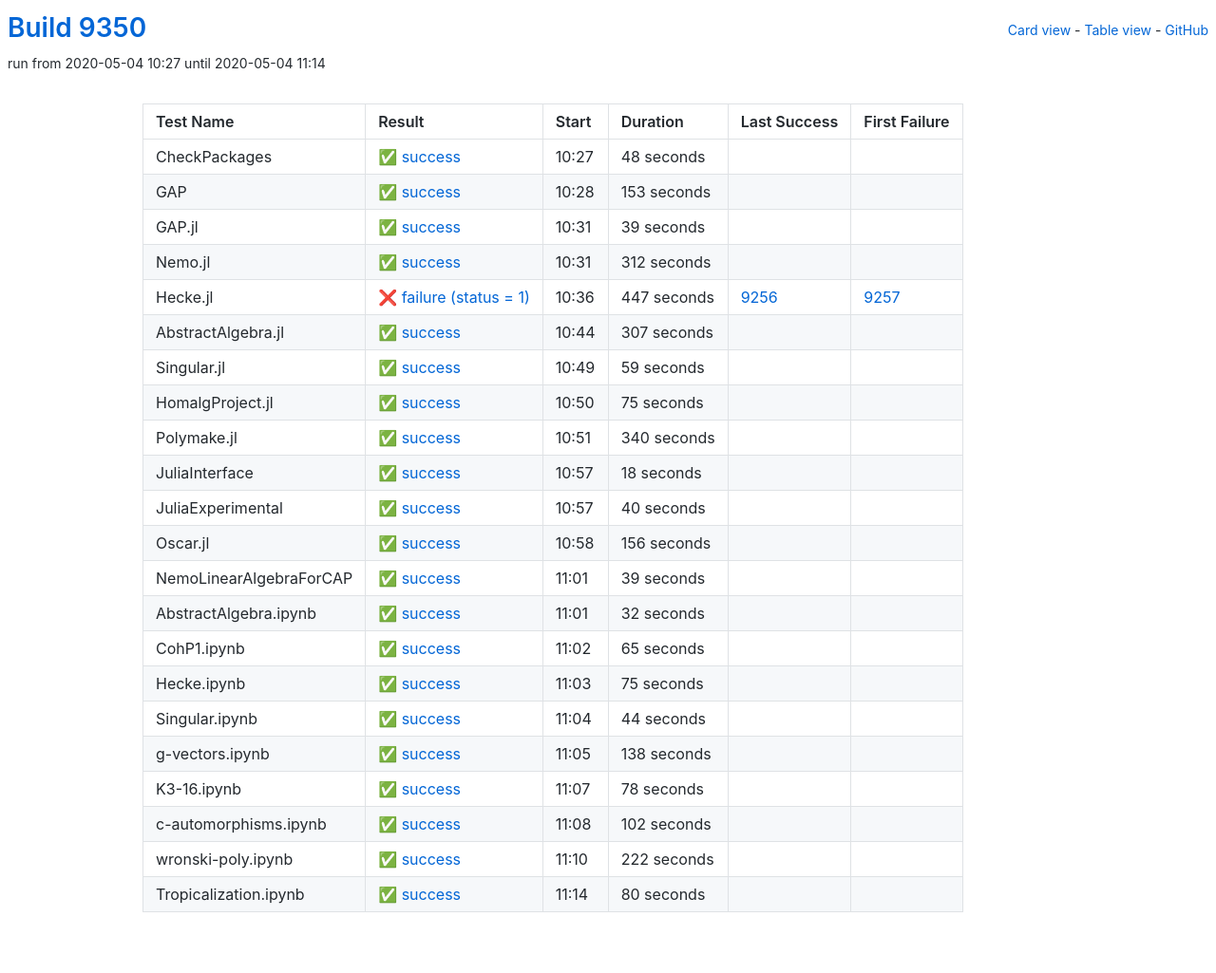
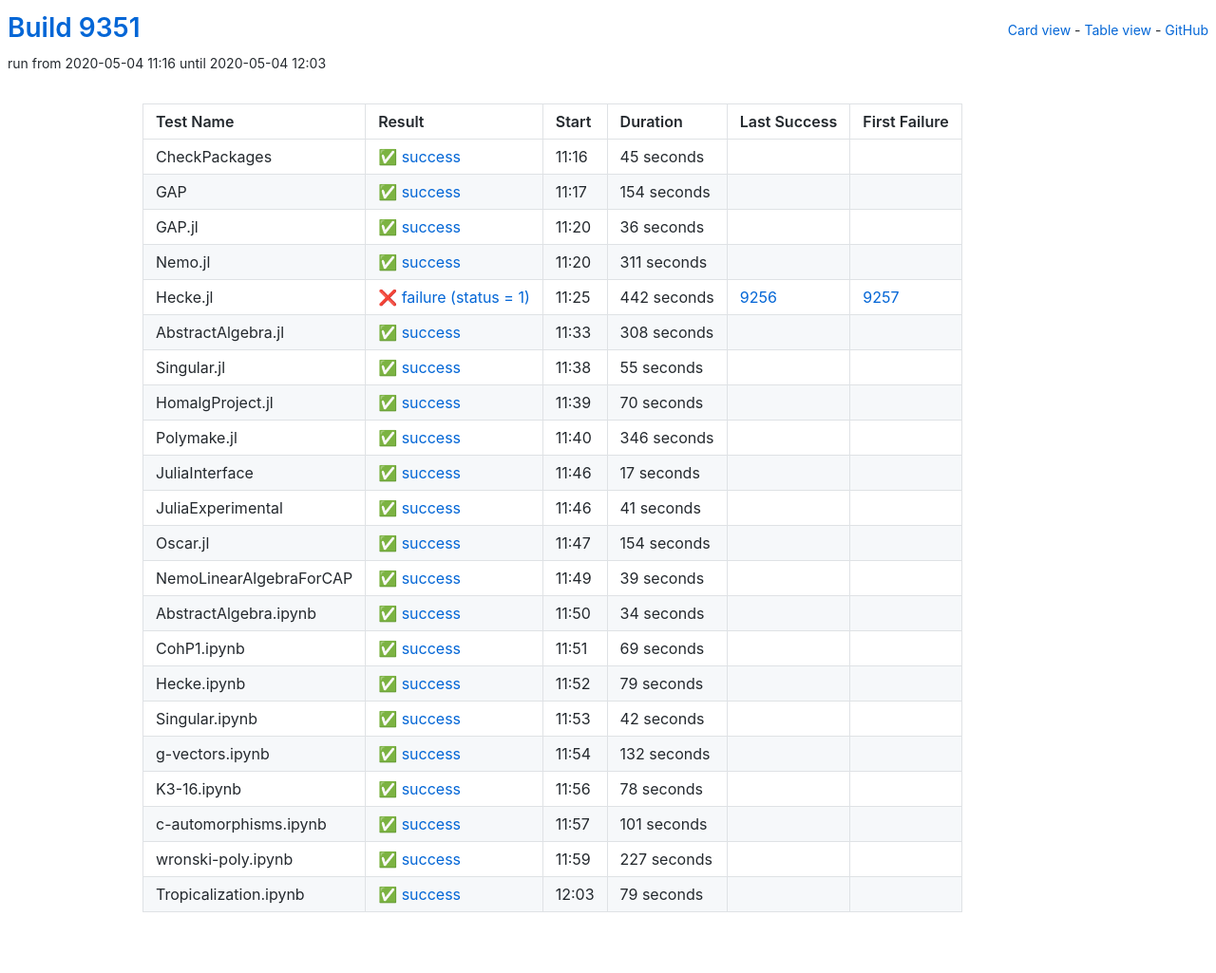
Before and after one commit to oscar-system/oscar-ci-status, a Jekyll site: the page built from table.html, in a window 1280 px wide. Shown: the whole page at 95% size. Built offline with Jekyll 4.4.1, drawn with Linux system fonts in a browser that asks for light colours.

Commit message:
Build 9351

```diff
--- a/_data/ci.yml
+++ b/_data/ci.yml
@@ -1,27 +1,137 @@
-build: 9350
-build_url: https://oscarci.mathematik.uni-kl.de/job/oscar/9350/
+build: 9351
+build_url: https://oscarci.mathematik.uni-kl.de/job/oscar/9351/
 job: oscar
 tests:
-- duration: 48
+- duration: 45
   exitcode: 0
   first_failure: false
   first_failure_url: null
   last_success: false
   last_success_url: null
-  log: https://oscarci.mathematik.uni-kl.de/job/oscar/9350/artifact/logs/build-9350/CheckPackages.log
+  log: https://oscarci.mathematik.uni-kl.de/job/oscar/9351/artifact/logs/build-9351/CheckPackages.log
   name: CheckPackages
-  start: 2020-05-04 10:27
+  start: 2020-05-04 11:16
   status: success
   success: true
-- duration: 153
+- duration: 154
   exitcode: 0
   first_failure: false
   first_failure_url: null
   last_success: false
   last_success_url: null
-  log: https://oscarci.mathematik.uni-kl.de/job/oscar/9350/artifact/logs/build-9350/GAP.log
+  log: https://oscarci.mathematik.uni-kl.de/job/oscar/9351/artifact/logs/build-9351/GAP.log
   name: GAP
-  start: 2020-05-04 10:28
+  start: 2020-05-04 11:17
+  status: success
+  success: true
+- duration: 36
+  exitcode: 0
+  first_failure: false
+  first_failure_url: null
+  last_success: false
+  last_success_url: null
+  log: https://oscarci.mathematik.uni-kl.de/job/oscar/9351/artifact/logs/build-9351/GAP.jl.log
+  name: GAP.jl
+  start: 2020-05-04 11:20
+  status: success
+  success: true
+- duration: 311
+  exitcode: 0
+  first_failure: false
+  first_failure_url: null
+  last_success: false
+  last_success_url: null
+  log: https://oscarci.mathematik.uni-kl.de/job/oscar/9351/artifact/logs/build-9351/Nemo.jl.log
+  name: Nemo.jl
+  start: 2020-05-04 11:20
+  status: success
+  success: true
+- duration: 442
+  exitcode: 1
+  first_failure: 9257
+  first_failure_url: https://oscarci.mathematik.uni-kl.de/job/oscar/9257/
+  last_success: 9256
+  last_success_url: https://oscarci.mathematik.uni-kl.de/job/oscar/9256/
+  log: https://oscarci.mathematik.uni-kl.de/job/oscar/9351/artifact/logs/build-9351/Hecke.jl.log
+  name: Hecke.jl
+  start: 2020-05-04 11:25
+  status: failure
+  success: false
+- duration: 308
+  exitcode: 0
+  first_failure: false
+  first_failure_url: null
+  last_success: false
+  last_success_url: null
+  log: https://oscarci.mathematik.uni-kl.de/job/oscar/9351/artifact/logs/build-9351/AbstractAlgebra.jl.log
+  name: AbstractAlgebra.jl
+  start: 2020-05-04 11:33
+  status: success
+  success: true
+- duration: 55
+  exitcode: 0
+  first_failure: false
+  first_failure_url: null
+  last_success: false
+  last_success_url: null
+  log: https://oscarci.mathematik.uni-kl.de/job/oscar/9351/artifact/logs/build-9351/Singular.jl.log
+  name: Singular.jl
+  start: 2020-05-04 11:38
+  status: success
+  success: true
+- duration: 70
+  exitcode: 0
+  first_failure: false
+  first_failure_url: null
+  last_success: false
+  last_success_url: null
+  log: https://oscarci.mathematik.uni-kl.de/job/oscar/9351/artifact/logs/build-9351/HomalgProject.jl.log
+  name: HomalgProject.jl
+  start: 2020-05-04 11:39
+  status: success
+  success: true
+- duration: 346
+  exitcode: 0
+  first_failure: false
+  first_failure_url: null
+  last_success: false
+  last_success_url: null
+  log: https://oscarci.mathematik.uni-kl.de/job/oscar/9351/artifact/logs/build-9351/Polymake.jl.log
+  name: Polymake.jl
+  start: 2020-05-04 11:40
+  status: success
+  success: true
+- duration: 17
+  exitcode: 0
+  first_failure: false
+  first_failure_url: null
+  last_success: false
+  last_success_url: null
+  log: https://oscarci.mathematik.uni-kl.de/job/oscar/9351/artifact/logs/build-9351/JuliaInterface.log
+  name: JuliaInterface
+  start: 2020-05-04 11:46
+  status: success
+  success: true
+- duration: 41
+  exitcode: 0
+  first_failure: false
+  first_failure_url: null
+  last_success: false
+  last_success_url: null
+  log: https://oscarci.mathematik.uni-kl.de/job/oscar/9351/artifact/logs/build-9351/JuliaExperimental.log
+  name: JuliaExperimental
+  start: 2020-05-04 11:46
+  status: success
+  success: true
+- duration: 154
+  exitcode: 0
+  first_failure: false
+  first_failure_url: null
+  last_success: false
+  last_success_url: null
+  log: https://oscarci.mathematik.uni-kl.de/job/oscar/9351/artifact/logs/build-9351/Oscar.jl.log
+  name: Oscar.jl
+  start: 2020-05-04 11:47
   status: success
   success: true
 - duration: 39
@@ -30,174 +140,64 @@ tests:
   first_failure_url: null
   last_success: false
   last_success_url: null
-  log: https://oscarci.mathematik.uni-kl.de/job/oscar/9350/artifact/logs/build-9350/GAP.jl.log
-  name: GAP.jl
-  start: 2020-05-04 10:31
+  log: https://oscarci.mathematik.uni-kl.de/job/oscar/9351/artifact/logs/build-9351/NemoLinearAlgebraForCAP.log
+  name: NemoLinearAlgebraForCAP
+  start: 2020-05-04 11:49
   status: success
   success: true
-- duration: 312
+- duration: 34
   exitcode: 0
   first_failure: false
   first_failure_url: null
   last_success: false
   last_success_url: null
-  log: https://oscarci.mathematik.uni-kl.de/job/oscar/9350/artifact/logs/build-9350/Nemo.jl.log
-  name: Nemo.jl
-  start: 2020-05-04 10:31
+  log: https://oscarci.mathematik.uni-kl.de/job/oscar/9351/artifact/logs/build-9351/AbstractAlgebra.ipynb.log
+  name: AbstractAlgebra.ipynb
+  start: 2020-05-04 11:50
   status: success
   success: true
-- duration: 447
-  exitcode: 1
-  first_failure: 9257
-  first_failure_url: https://oscarci.mathematik.uni-kl.de/job/oscar/9257/
-  last_success: 9256
-  last_success_url: https://oscarci.mathematik.uni-kl.de/job/oscar/9256/
-  log: https://oscarci.mathematik.uni-kl.de/job/oscar/9350/artifact/logs/build-9350/Hecke.jl.log
-  name: Hecke.jl
-  start: 2020-05-04 10:36
-  status: failure
-  success: false
-- duration: 307
+- duration: 69
   exitcode: 0
   first_failure: false
   first_failure_url: null
   last_success: false
   last_success_url: null
-  log: https://oscarci.mathematik.uni-kl.de/job/oscar/9350/artifact/logs/build-9350/AbstractAlgebra.jl.log
-  name: AbstractAlgebra.jl
-  start: 2020-05-04 10:44
+  log: https://oscarci.mathematik.uni-kl.de/job/oscar/9351/artifact/logs/build-9351/CohP1.ipynb.log
+  name: CohP1.ipynb
+  start: 2020-05-04 11:51
   status: success
   success: true
-- duration: 59
+- duration: 79
   exitcode: 0
   first_failure: false
   first_failure_url: null
   last_success: false
   last_success_url: null
-  log: https://oscarci.mathematik.uni-kl.de/job/oscar/9350/artifact/logs/build-9350/Singular.jl.log
-  name: Singular.jl
-  start: 2020-05-04 10:49
+  log: https://oscarci.mathematik.uni-kl.de/job/oscar/9351/artifact/logs/build-9351/Hecke.ipynb.log
+  name: Hecke.ipynb
+  start: 2020-05-04 11:52
   status: success
   success: true
-- duration: 75
+- duration: 42
   exitcode: 0
   first_failure: false
   first_failure_url: null
   last_success: false
   last_success_url: null
-  log: https://oscarci.mathematik.uni-kl.de/job/oscar/9350/artifact/logs/build-9350/HomalgProject.jl.log
-  name: HomalgProject.jl
-  start: 2020-05-04 10:50
+  log: https://oscarci.mathematik.uni-kl.de/job/oscar/9351/artifact/logs/build-9351/Singular.ipynb.log
+  name: Singular.ipynb
+  start: 2020-05-04 11:53
   status: success
   success: true
-- duration: 340
+- duration: 132
   exitcode: 0
   first_failure: false
   first_failure_url: null
   last_success: false
   last_success_url: null
-  log: https://oscarci.mathematik.uni-kl.de/job/oscar/9350/artifact/logs/build-9350/Polymake.jl.log
-  name: Polymake.jl
-  start: 2020-05-04 10:51
-  status: success
-  success: true
-- duration: 18
-  exitcode: 0
-  first_failure: false
-  first_failure_url: null
-  last_success: false
-  last_success_url: null
-  log: https://oscarci.mathematik.uni-kl.de/job/oscar/9350/artifact/logs/build-9350/JuliaInterface.log
-  name: JuliaInterface
-  start: 2020-05-04 10:57
-  status: success
-  success: true
-- duration: 40
-  exitcode: 0
-  first_failure: false
-  first_failure_url: null
-  last_success: false
-  last_success_url: null
-  log: https://oscarci.mathematik.uni-kl.de/job/oscar/9350/artifact/logs/build-9350/JuliaExperimental.log
-  name: JuliaExperimental
-  start: 2020-05-04 10:57
-  status: success
-  success: true
-- duration: 156
-  exitcode: 0
-  first_failure: false
-  first_failure_url: null
-  last_success: false
-  last_success_url: null
-  log: https://oscarci.mathematik.uni-kl.de/job/oscar/9350/artifact/logs/build-9350/Oscar.jl.log
-  name: Oscar.jl
-  start: 2020-05-04 10:58
-  status: success
-  success: true
-- duration: 39
-  exitcode: 0
-  first_failure: false
-  first_failure_url: null
-  last_success: false
-  last_success_url: null
-  log: https://oscarci.mathematik.uni-kl.de/job/oscar/9350/artifact/logs/build-9350/NemoLinearAlgebraForCAP.log
-  name: NemoLinearAlgebraForCAP
-  start: 2020-05-04 11:01
-  status: success
-  success: true
-- duration: 32
-  exitcode: 0
-  first_failure: false
-  first_failure_url: null
-  last_success: false
-  last_success_url: null
-  log: https://oscarci.mathematik.uni-kl.de/job/oscar/9350/artifact/logs/build-9350/AbstractAlgebra.ipynb.log
-  name: AbstractAlgebra.ipynb
-  start: 2020-05-04 11:01
-  status: success
-  success: true
-- duration: 65
-  exitcode: 0
-  first_failure: false
-  first_failure_url: null
-  last_success: false
-  last_success_url: null
-  log: https://oscarci.mathematik.uni-kl.de/job/oscar/9350/artifact/logs/build-9350/CohP1.ipynb.log
-  name: CohP1.ipynb
-  start: 2020-05-04 11:02
-  status: success
-  success: true
-- duration: 75
-  exitcode: 0
-  first_failure: false
-  first_failure_url: null
-  last_success: false
-  last_success_url: null
-  log: https://oscarci.mathematik.uni-kl.de/job/oscar/9350/artifact/logs/build-9350/Hecke.ipynb.log
-  name: Hecke.ipynb
-  start: 2020-05-04 11:03
-  status: success
-  success: true
-- duration: 44
-  exitcode: 0
-  first_failure: false
-  first_failure_url: null
-  last_success: false
-  last_success_url: null
-  log: https://oscarci.mathematik.uni-kl.de/job/oscar/9350/artifact/logs/build-9350/Singular.ipynb.log
-  name: Singular.ipynb
-  start: 2020-05-04 11:04
-  status: success
-  success: true
-- duration: 138
-  exitcode: 0
-  first_failure: false
-  first_failure_url: null
-  last_success: false
-  last_success_url: null
-  log: https://oscarci.mathematik.uni-kl.de/job/oscar/9350/artifact/logs/build-9350/g-vectors.ipynb.log
+  log: https://oscarci.mathematik.uni-kl.de/job/oscar/9351/artifact/logs/build-9351/g-vectors.ipynb.log
   name: g-vectors.ipynb
-  start: 2020-05-04 11:05
+  start: 2020-05-04 11:54
   status: success
   success: true
 - duration: 78
@@ -206,41 +206,41 @@ tests:
   first_failure_url: null
   last_success: false
   last_success_url: null
-  log: https://oscarci.mathematik.uni-kl.de/job/oscar/9350/artifact/logs/build-9350/K3-16.ipynb.log
+  log: https://oscarci.mathematik.uni-kl.de/job/oscar/9351/artifact/logs/build-9351/K3-16.ipynb.log
   name: K3-16.ipynb
-  start: 2020-05-04 11:07
+  start: 2020-05-04 11:56
   status: success
   success: true
-- duration: 102
+- duration: 101
   exitcode: 0
   first_failure: false
   first_failure_url: null
   last_success: false
   last_success_url: null
-  log: https://oscarci.mathematik.uni-kl.de/job/oscar/9350/artifact/logs/build-9350/c-automorphisms.ipynb.log
+  log: https://oscarci.mathematik.uni-kl.de/job/oscar/9351/artifact/logs/build-9351/c-automorphisms.ipynb.log
   name: c-automorphisms.ipynb
-  start: 2020-05-04 11:08
+  start: 2020-05-04 11:57
   status: success
   success: true
-- duration: 222
+- duration: 227
   exitcode: 0
   first_failure: false
   first_failure_url: null
   last_success: false
   last_success_url: null
-  log: https://oscarci.mathematik.uni-kl.de/job/oscar/9350/artifact/logs/build-9350/wronski-poly.ipynb.log
+  log: https://oscarci.mathematik.uni-kl.de/job/oscar/9351/artifact/logs/build-9351/wronski-poly.ipynb.log
   name: wronski-poly.ipynb
-  start: 2020-05-04 11:10
+  start: 2020-05-04 11:59
   status: success
   success: true
-- duration: 80
+- duration: 79
   exitcode: 0
   first_failure: false
   first_failure_url: null
   last_success: false
   last_success_url: null
-  log: https://oscarci.mathematik.uni-kl.de/job/oscar/9350/artifact/logs/build-9350/Tropicalization.ipynb.log
+  log: https://oscarci.mathematik.uni-kl.de/job/oscar/9351/artifact/logs/build-9351/Tropicalization.ipynb.log
   name: Tropicalization.ipynb
-  start: 2020-05-04 11:14
+  start: 2020-05-04 12:03
   status: success
   success: true
```
Also changed, not shown: README.md.
